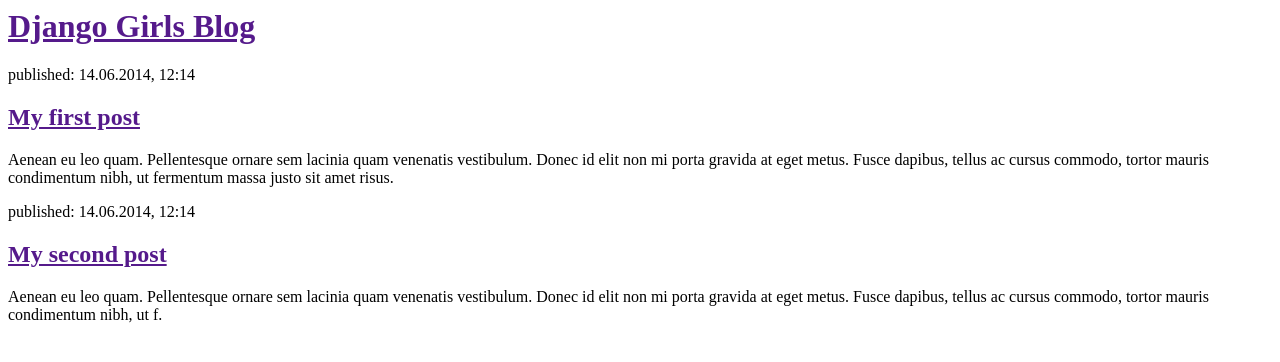
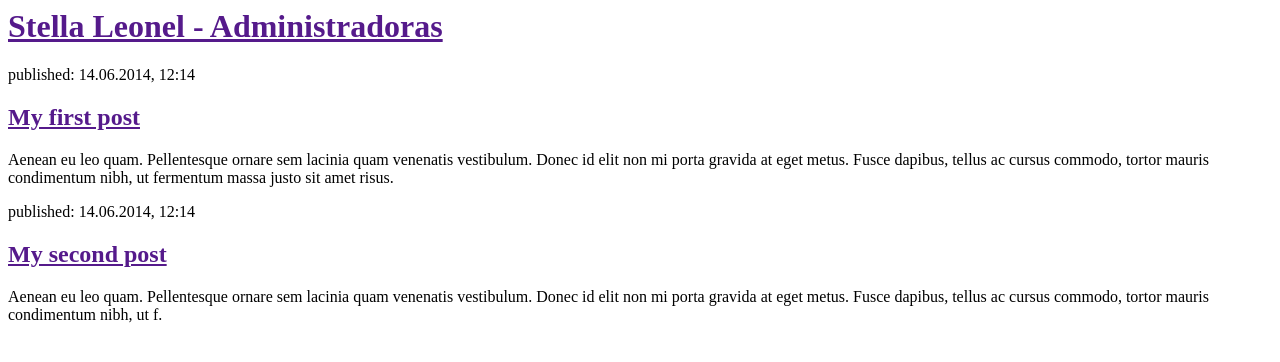
Before and after one commit to ivoasilva/my-first-blog, a Django app: page / in a window 1280 px wide. Shown: the top 362 px of the page. Run offline with Django 3.2, Linux system fonts and the light colour scheme.

Commit message:
change HTML tittle

```diff
--- a/blog/templates/blog/post_list.html
+++ b/blog/templates/blog/post_list.html
@@ -4,7 +4,7 @@
     </head>
     <body>
         <div>
-            <h1><a href="">Django Girls Blog</a></h1>
+            <h1><a href="">Stella Leonel - Administradoras</a></h1>
         </div>
 
         <div>
```
